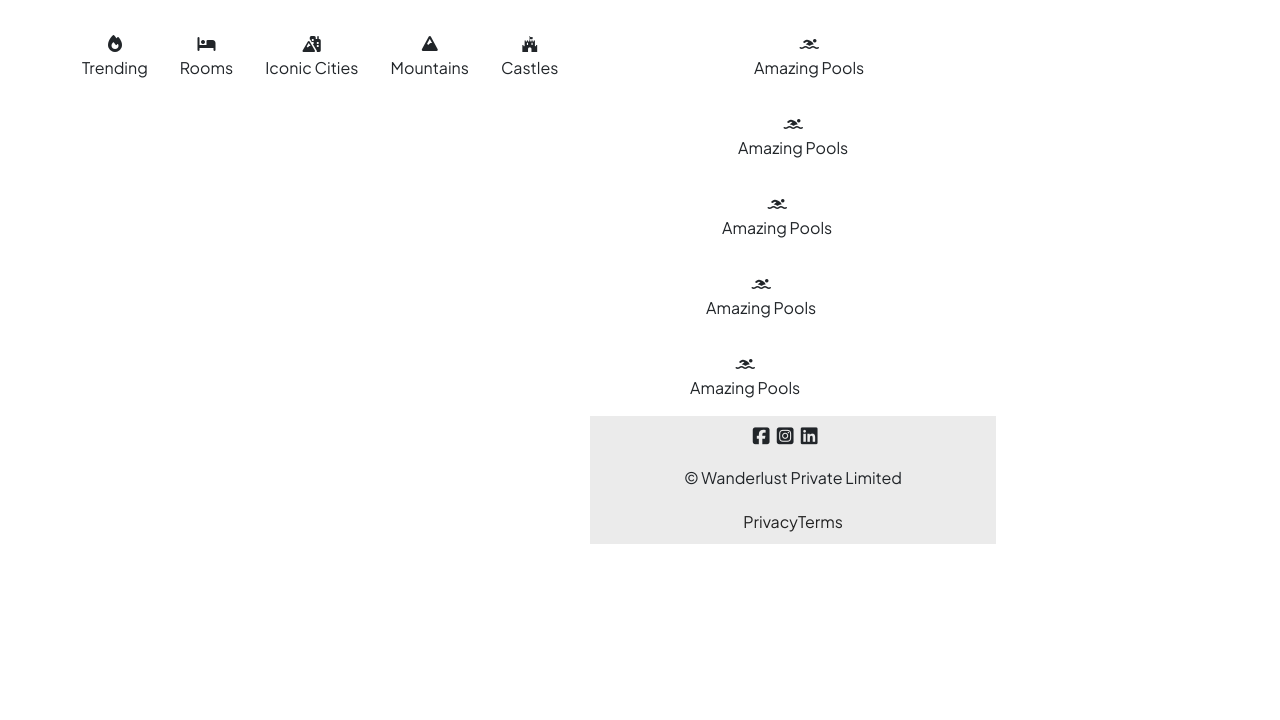
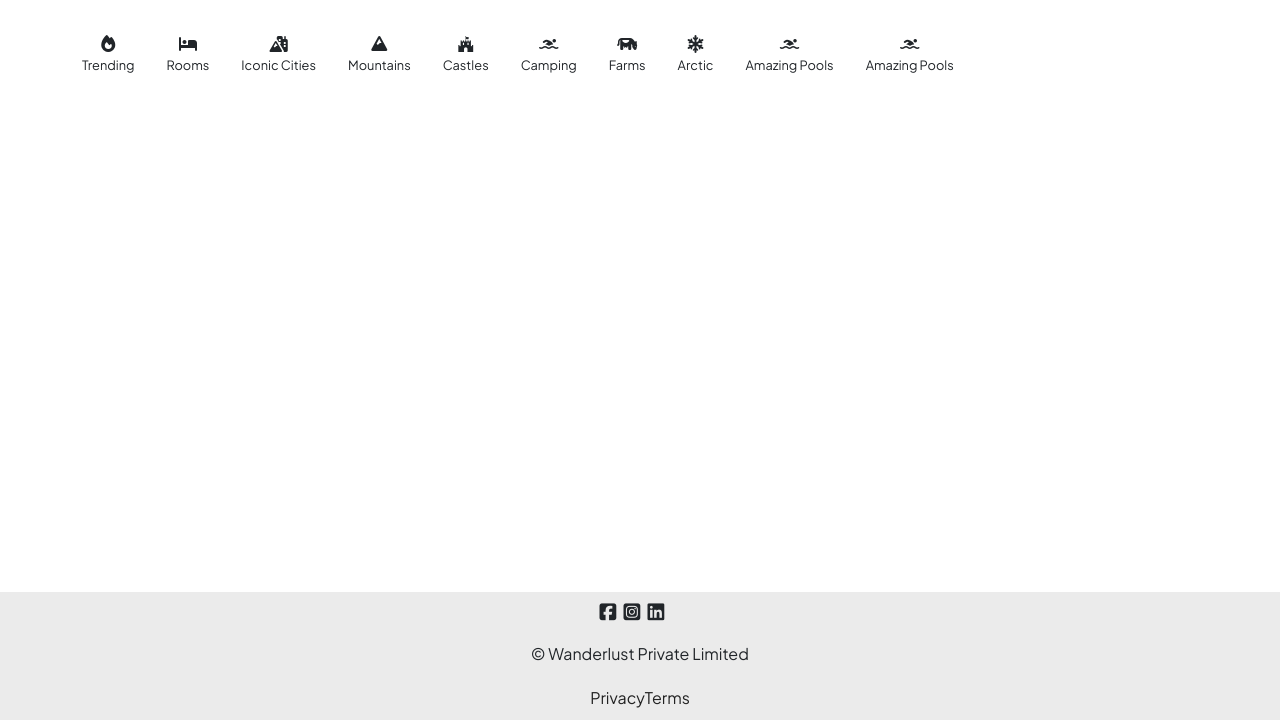
Before and after one commit to Sumit-programmer-787/Wanderlust, a Node server app: page /listings/ in a window 1280 px wide. Shown: the part 80-800 px from the top of the page. Run offline with Node 20, Linux system fonts and the light colour scheme; data that the repository does not hold is empty; some libraries are stand-ins or nearby versions.

Commit message:
updated views/listings/index.ejs to implement icons on the homepage

```diff
--- a/views/listings/index.ejs
+++ b/views/listings/index.ejs
@@ -15,6 +15,10 @@
         .filter:hover {
             opacity: 1;
             cursor: pointer;
+        }
+
+        .filter p {
+            font-size: 0.8rem;
         }
     </style>
 
@@ -47,25 +51,26 @@
 
         <div class="filter">
            <div><i class="fa-solid fa-person-swimming"></i></div>
+         <p>Camping </p>
+</div>
+
+           <div class="filter">
+           <div><i class="fa-solid fa-cow"></i></div>
+         <p>Farms </p>
+</div>
+           <div class="filter">
+           <div><i class="fa-duotone fa-solid fa-snowflake"></i></div>
+         <p>Arctic</p>
+</div>
+           <div class="filter">
+           <div><i class="fa-solid fa-person-swimming"></i></div>
          <p>Amazing Pools </p>
-
+</div>
            <div class="filter">
            <div><i class="fa-solid fa-person-swimming"></i></div>
          <p>Amazing Pools </p>
 
-           <div class="filter">
-           <div><i class="fa-solid fa-person-swimming"></i></div>
-         <p>Amazing Pools </p>
-
-           <div class="filter">
-           <div><i class="fa-solid fa-person-swimming"></i></div>
-         <p>Amazing Pools </p>
-
-           <div class="filter">
-           <div><i class="fa-solid fa-person-swimming"></i></div>
-         <p>Amazing Pools </p>
-
-
+<!-- </div> -->
         </div>
     </div>
 
```
